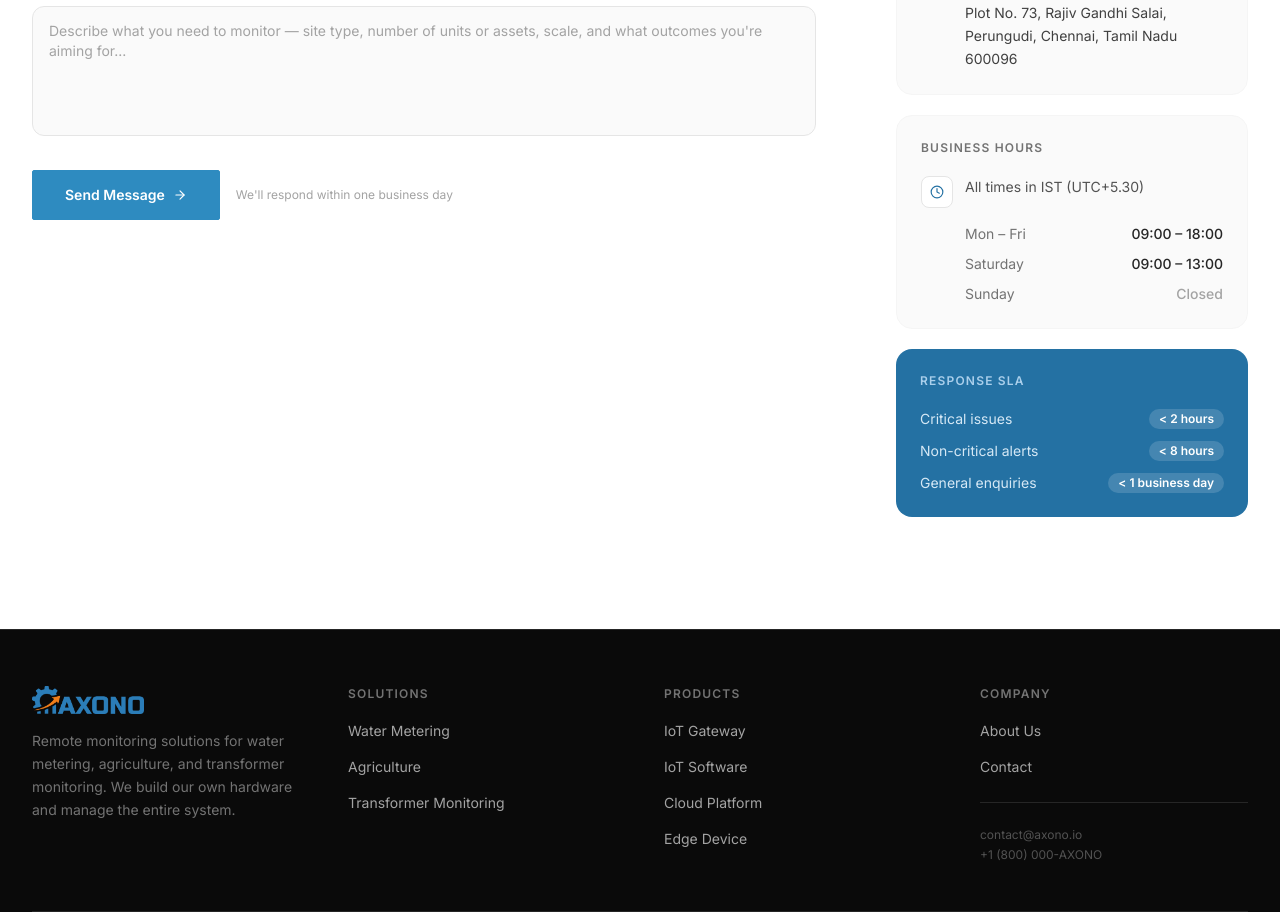
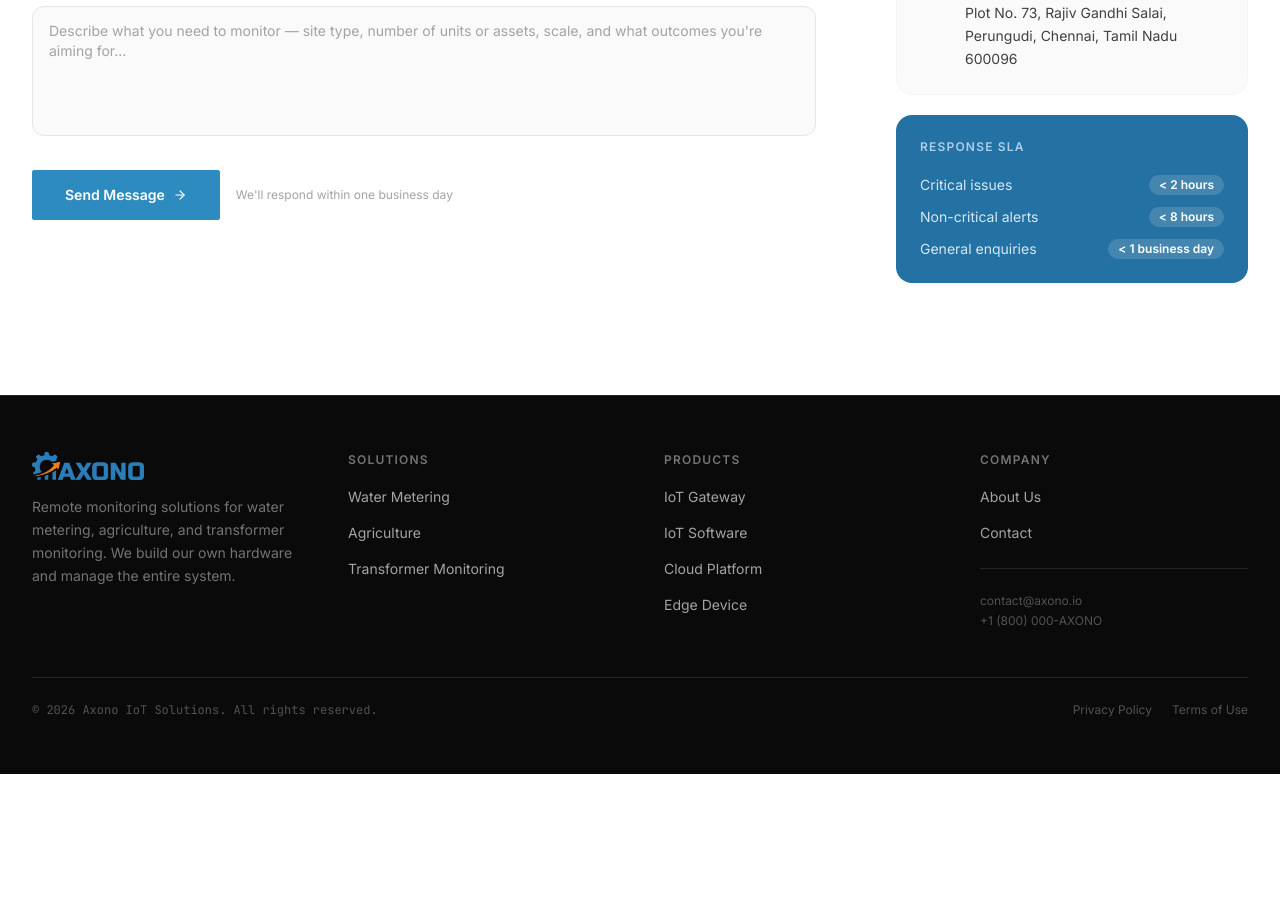
Before and after one commit to mahadevaxono/web---Copy, a React (Vite) app: page /contact in a window 1280 px wide. Shown: the part 929-1841 px from the top of the page. After the commit the page ends 1703 px from the top, so only its background shows below. Built offline with nearby package versions, Linux system fonts and the light colour scheme.

Commit message:
Updated Contact.tsx

```diff
--- a/src/pages/Contact.tsx
+++ b/src/pages/Contact.tsx
@@ -191,28 +191,7 @@
                 </div>
               </div>
 
-              {/* Hours */}
-              <div className="bg-neutral-50 rounded-2xl p-6 border border-neutral-100">
-                <h3 className="text-xs uppercase tracking-widest font-semibold text-neutral-500 mb-5">Business Hours</h3>
-                <div className="flex items-start gap-3 mb-4">
-                  <div className="w-8 h-8 bg-white border border-neutral-200 rounded-lg flex items-center justify-center shrink-0">
-                    <Clock className="w-3.5 h-3.5 text-teal-600" />
-                  </div>
-                  <div className="text-sm text-neutral-600 leading-relaxed">All times in IST (UTC+5.30)</div>
-                </div>
-                <div className="space-y-2.5 pl-11">
-                  {[
-                    { day: 'Mon – Fri', time: '09:00 – 18:00' },
-                    { day: 'Saturday', time: '09:00 – 13:00' },
-                    { day: 'Sunday', time: 'Closed' },
-                  ].map((row) => (
-                    <div key={row.day} className="flex justify-between text-sm">
-                      <span className="text-neutral-500">{row.day}</span>
-                      <span className={`font-medium ${row.time === 'Closed' ? 'text-neutral-400' : 'text-neutral-800'}`}>{row.time}</span>
-                    </div>
-                  ))}
-                </div>
-              </div>
+
 
               {/* SLA */}
               <div className="bg-teal-600 rounded-2xl p-6">
```
